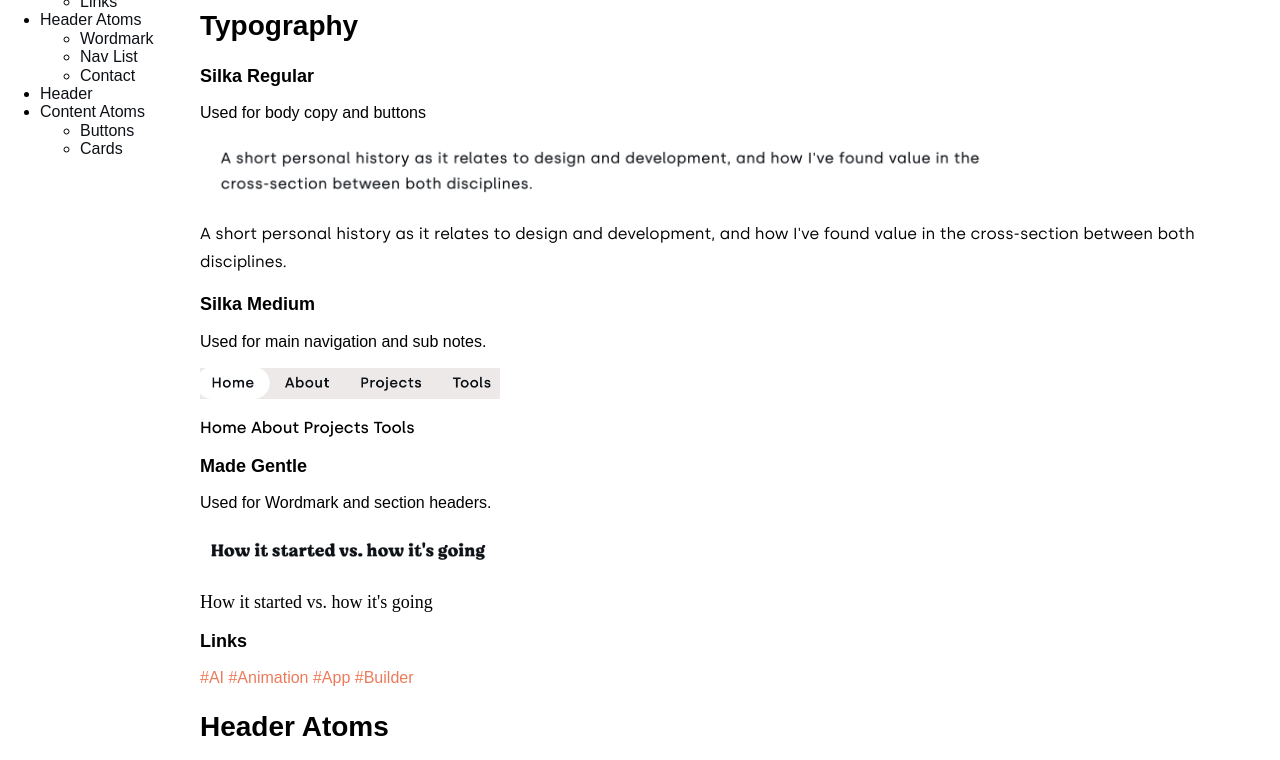
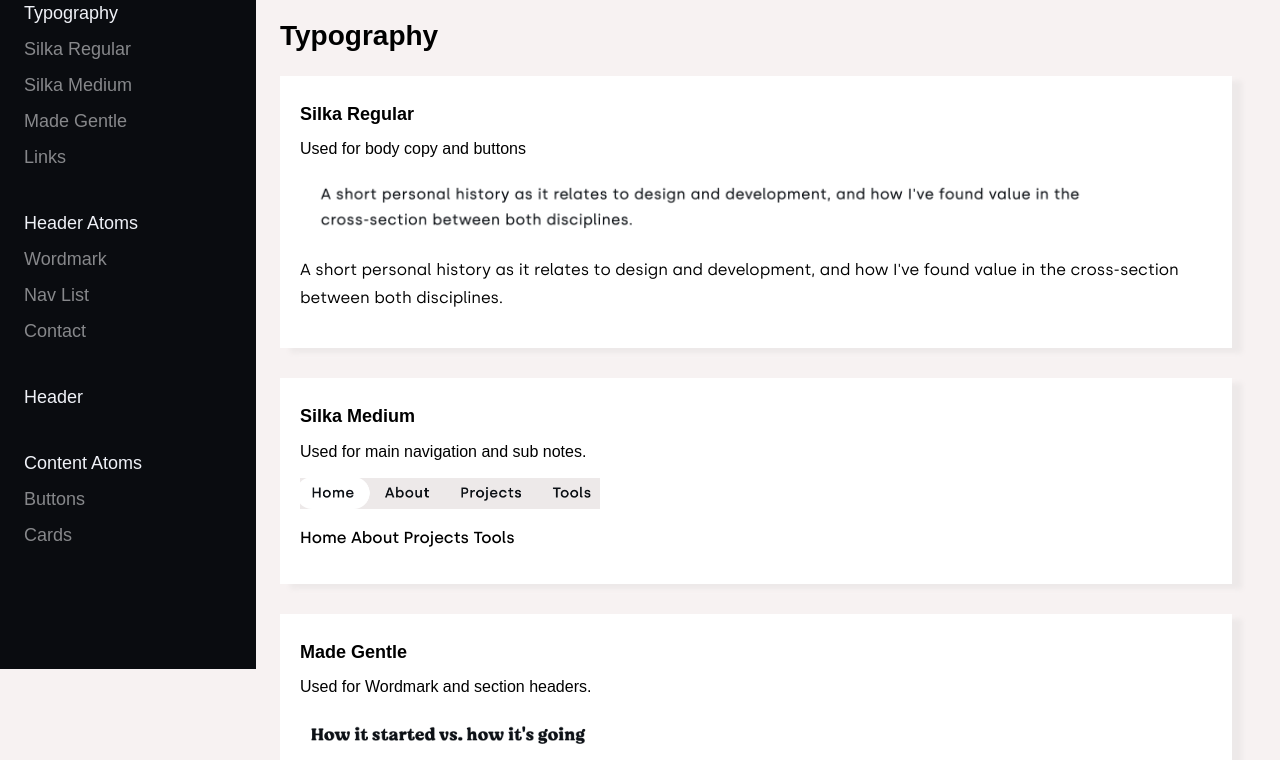
Before and after one commit to yiminpi/pi-portfolio-finalproject, a plain HTML site: page component/index.html in a window 1280 px wide. Shown: the part 131-891 px from the top of the page. Drawn offline with Linux system fonts and the light colour scheme; files whose address does not match are found by name; a web font is replaced by a local one.

Commit message:
added more designs to the page

```diff
--- a/component/css/index.css
+++ b/component/css/index.css
@@ -40,9 +40,12 @@ html {
   --font-made-gentile: "made gentle";
 }
 
+/************************* design system page designs *************************/
+
+/**** global text designs ****/
 a{
   text-decoration: none;
-  color: var(--glossy-black);
+  color: var(--snow);
 }
 
 h1{
@@ -54,18 +57,64 @@ h2{
 }
 h3{
   font-size: 18px;
+  margin: 8px 0;
 }
 
 .component_page {
   font-family: Arial, sans-serif;
-  display: grid;
-  grid-template-columns: 200px 1fr;
+  height: 100%;
+  overflow: auto;
+  background-color: var(--light-gray);
 }
 
 
 .content-container{
   width: 1000px;
 }
+
+/**** navigation bar ****/
+.wordmark{
+  font-family: "made gentle";
+  font-size: 40px;
+  color: var(--orange);
+}
+
+.nav-list{
+  list-style: none;
+  padding: 0;
+  font-size: 18px;
+  line-height: 36px;
+}
+
+.nav-sub{
+  list-style: none;
+  padding: 0;
+  margin-bottom: 30px;
+}
+
+.nav-item--header{
+  margin-bottom: 30px;
+}
+
+.nav-sub a{
+  color: var(--dark-gray);
+}
+
+.nav-container{
+  padding: 0px 24px;
+}
+
+/**** content designs ****/
+.content-container{
+  padding: 10px 24px;
+}
+
+.hero{
+
+}
+
+
+
 /*reference images sizes*/
 .typography-img__body{
   width: 800px;
@@ -84,17 +133,35 @@ h3{
 }
 
 .nav{
-  display: inline-block;
+  position: fixed;
+  left: 0;
+  float: left;
+  width: 20%;
+  height: 100%;
+  overflow: auto;
+  background-color: var(--dark-black);
 }
 .main{
-  display: inline-block;
+    float: right;
+    width: 80%;
+    height: 100%;
+    overflow: auto;
 }
+
+.design-container{
+  background: white;
+  padding: 20px;
+  margin-bottom: 30px;
+  box-shadow: 10px 5px 5px var(--gray);
+}
+
 
 .typography-code__body{
   font-family: "silka";
   font-size: 16px;
   line-height: 28px;
 }
+
 
 .typography-code__nav{
   font-family: "silka medium";
@@ -105,7 +172,6 @@ h3{
   font-family: "made gentle";
   font-size: 18px;
 }
-
 
 .typography a{
   color: var(--orange);
--- a/component/index.html
+++ b/component/index.html
@@ -9,24 +9,24 @@
   </head>
   <body class="component_page">
     <nav class="nav">
-        <div>
+        <div class="nav-container">
             <p class="wordmark">Pi</p>
             <ul class="nav-list">
-                <li class="nav-main"><a href="index.html#typography">Typography</a></li>
+                <li><a href="index.html#typography">Typography</a></li>
                 <ul class="nav-sub">
                     <li><a href="index.html#silka_regular">Silka Regular</a></li>
                     <li><a href="index.html#silka_medium">Silka Medium</a></li>
                     <li><a href="index.html#made_gentle">Made Gentle</a></li>
                     <li><a href="index.html#links">Links</a></li>
                 </ul>
-                <li class="nav-main"><a href="index.html#header_atoms">Header Atoms</a></li>
+                <li><a href="index.html#header_atoms">Header Atoms</a></li>
                 <ul class="nav-sub">
                     <li><a href="index.html#wordmark">Wordmark</a></li>
                     <li><a href="index.html#nav_list">Nav List</a></li>
                     <li><a href="index.html#contact">Contact</a></li>
                 </ul>
-                <li class="nav-main"><a href="index.html#header">Header</a></li>
-                <li class="nav-main"><a href="content_atoms">Content Atoms</a></li>
+                <li class="nav-item--header" ><a href="index.html#header">Header</a></li>
+                <li><a href="content_atoms">Content Atoms</a></li>
                 <ul class="nav-sub">
                     <li><a href="#buttons">Buttons</a></li>
                     <li><a href="index.html#cards">Cards</a></li>
@@ -36,44 +36,44 @@
     </nav>
     <main class="main">
         <div class="content-container">
-            <section>
-                <h1>Pi's Case Study Design System</h1>
+            <section class="hero">
+                <h1>Web Design System</h1>
                             <p>This is a collection of components based on my study of the design system of the <a href="#">Rob's website</a>
                             </p>
                         </section>
                 <div class="typography">
                     <h2 id="typography">Typography</h2>
-                                    <h3 id="silka_regular">Silka Regular</h3>
+                                    <div class="design-container"><h3 id="silka_regular">Silka Regular</h3>
                                                                         <p>Used for body copy and buttons</p>
                                                                         <img class="typography-img__body" src="imgs/bodycopy.png" alt="example of body copy">
-                                    <p class="typography-code__body">A short personal history as it relates to design and development, and how I've found value in the cross-section between both disciplines.</p>
-                                    <h3 id="silka_medium">Silka Medium</h3>
+                                                                        <p class="typography-code__body">A short personal history as it relates to design and development, and how I've found value in the cross-section between both disciplines.</p></div>
+                                    <div class="design-container"><h3 id="silka_medium">Silka Medium</h3>
                                                                         <p>Used for main navigation and sub notes.</p>
                                                                         <img class="typography-img__navtext" src="imgs/navtext.png" alt="example of nav text">
-                                    <p class="typography-code__nav">Home About Projects Tools</p>
-                                    <h3 id="made_gentle">Made Gentle</h3>
+                                                                        <p class="typography-code__nav">Home About Projects Tools</p></div>
+                                    <div class="design-container"><h3 id="made_gentle">Made Gentle</h3>
                                                                         <p>Used for Wordmark and section headers.</p>
                                                                             <img class="typography-img__headertext" src="imgs/section_title.png" alt="example of section title">
-                                        <p class="typography-code__header">How it started vs. how it's going</p>
-                                    <h3 class="typography-code__links" id="links">Links</h3>
-                                    <a href="#">#AI</a> <a href="#">#Animation</a> <a href="#">#App</a> <a href="#">#Builder</a>
+                                                                            <p class="typography-code__header">How it started vs. how it's going</p></div>
+                                    <div class="design-container"><h3 id="links">Links</h3>
+                                                                        <a href="#">#AI</a> <a href="#">#Animation</a> <a href="#">#App</a> <a href="#">#Builder</a></div>
                                 </div>
                 <h2 id="header_atoms">Header Atoms</h2>
-                    <h3 id="wordmark">Wordmark</h3>
+                    <div class="design-container"><h3 id="wordmark">Wordmark</h3>
                                         <img src="imgs/wordmark.png" alt="example of Wordmark">
-                    <p class="header-wordmark">rob</p>
-                    <h3 id="nav-list">Nav List</h3>
+                                        <p class="header-wordmark">rob</p></div>
+                    <div class="design-container"><h3 id="nav-list">Nav List</h3>
                                         <img src="imgs/navlist.png" alt="example of navigation list">
                                         <ul class="header-navlist">
                                             <li class="header-navitem navitem--active">Home</li>
                                             <li class="header-navitem">About</li>
                                             <li class="header-navitem">Projects</li>
                                             <li class="header-navitem">Tools</li>
-                    </ul>
-                    <h3 id="contact">Contact</h3>
+                                        </ul></div>
+                    <div class="design-container"><h3 id="contact">Contact</h3>
                                         <img src="imgs/contact.png" alt="example of contact button">
-                    <p class="header-contact">Contact</p>
-                <h2 id="header">Header</h2>
+                                        <p class="header-contact">Contact</p></div>
+                <div class="design-container"><h2 id="header">Header</h2>
                                 <img class="header-img" src="imgs/header.png" alt="example of header section">
                                 <div class="header-code">
                                     <p class="header-wordmark">rob</p>
@@ -84,7 +84,7 @@
                                         <li class="header-navitem">Tools</li>
                                     </ul>
                                     <p class="header-contact">Contact</p>
-                </div>
+                                </div></div>
                 <h2 id="content_atoms">Content Atoms</h2>
                     <h3 id="buttons">Buttons</h3>
                     <img src="imgs/button1.png">
```
Also changed, not shown: 2 other files. Lines whose indentation alone changed are shown as unchanged.
